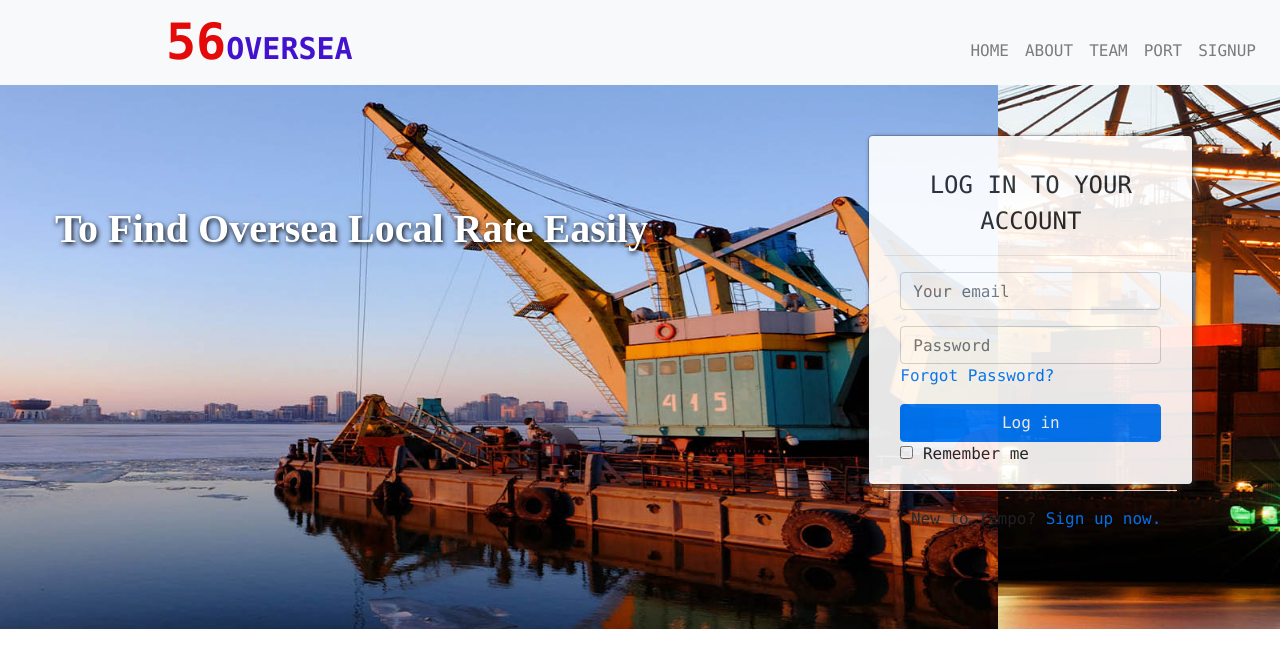
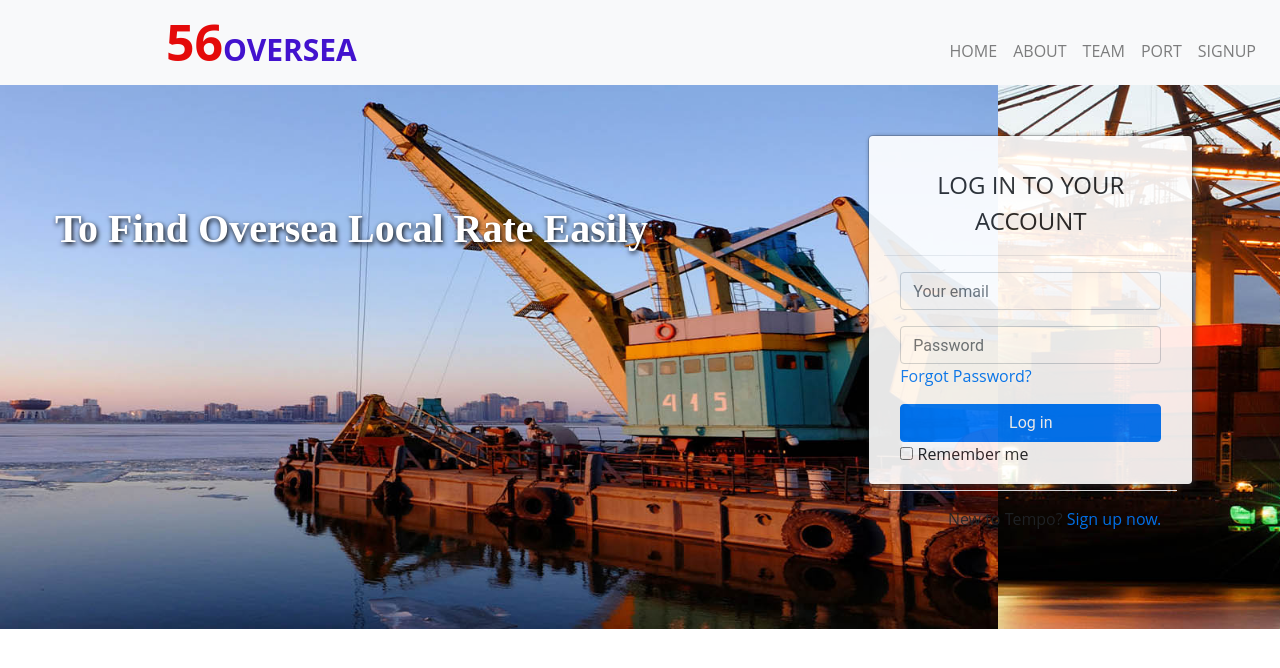
Before and after one commit to dmzsz/56, a website: page login.html in a window 1280 px wide. Drawn offline with nearby package versions, Linux system fonts and the light colour scheme.

Commit message:
修改字体为Open Sans, sans-serif

```diff
--- a/sass/agent-profile.scss
+++ b/sass/agent-profile.scss
@@ -1,6 +1,7 @@
 @charset 'utf-8';
 $card-header: 120px;
 $agent-logo-width: 120px;
+
 body{
   width:100%;
 }
--- a/sass/commont.scss
+++ b/sass/commont.scss
@@ -1,7 +1,16 @@
 @charset 'UTF-8';
 
-body {
-  font-family: Consolas, 'Graphik', 'Helvetica Neue', helvetica, 'Apple Color Emoji', arial, sans-serif;
+
+* {
+  font-family: Open Sans, sans-serif;
+}
+
+button,
+html,
+input,
+select,
+textarea {
+  font-family: Roboto, Helvetica Neue, sans-serif;
 }
 
 ul,
--- a/sass/index.scss
+++ b/sass/index.scss
@@ -3,13 +3,23 @@
 @import '../node_modules/bootstrap/scss/functions';
 @import '../node_modules/bootstrap/scss/variables';
 
+* {
+  font-family: Open Sans, sans-serif;
+}
+
 html {
   height: 100%;
 }
 
+button,
+html,
+input,
+select,
+textarea {
+  font-family: Roboto, Helvetica Neue, sans-serif;
+}
+
 body.index {
-  font-family: Consolas, 'Graphik', 'Helvetica Neue', helvetica, 'Apple Color Emoji', arial, sans-serif;
-
   height: 100%;
   margin: 0;
   padding: 0;
--- a/sass/style.scss
+++ b/sass/style.scss
@@ -1,7 +1,15 @@
 @charset 'UTF-8';
 
-body {
-  font-family: Consolas, "Graphik", "Helvetica Neue", helvetica, "Apple Color Emoji", arial, sans-serif;
+* {
+  font-family: Open Sans, sans-serif
+}
+
+button,
+html,
+input,
+select,
+textarea {
+  font-family: Roboto, Helvetica Neue, sans-serif
 }
 
 header .navbar {
```
Also changed, not shown: css/commont.css, css/index.css, css/style.css.
